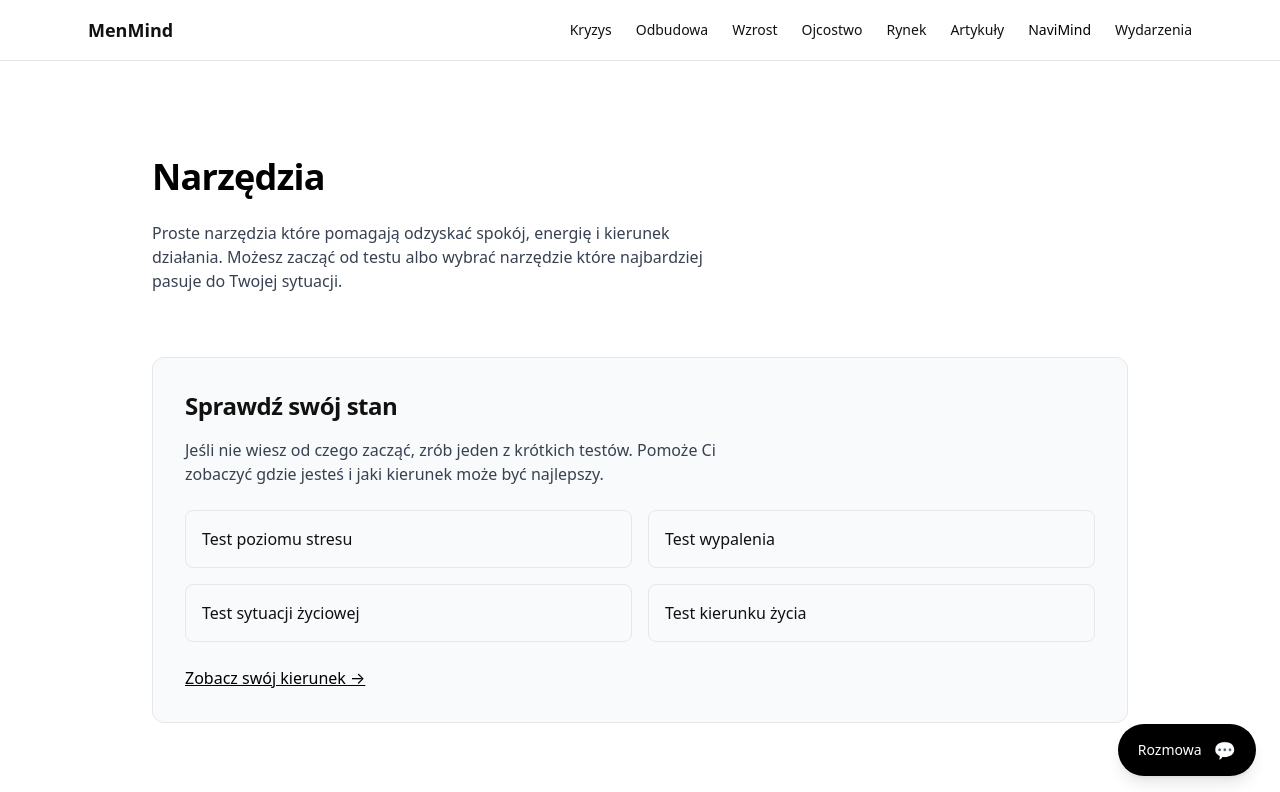
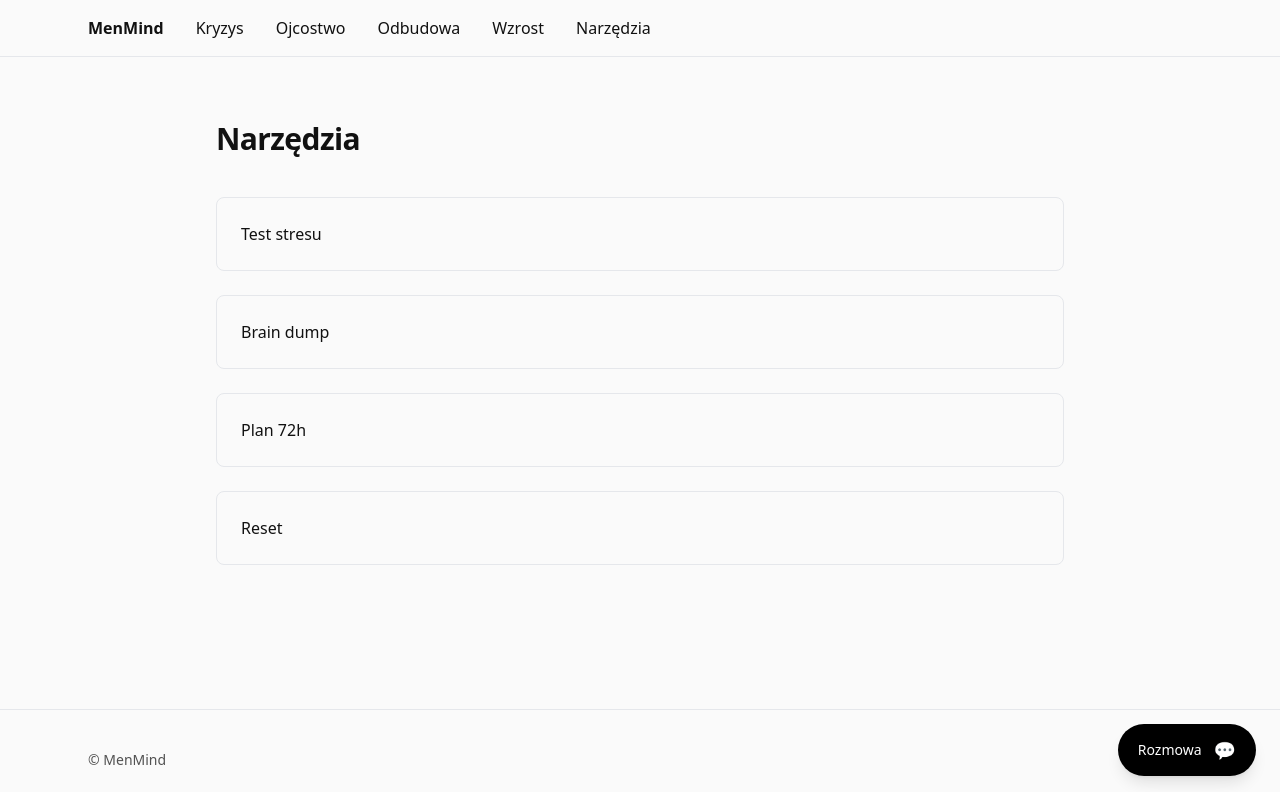
Before and after one commit to wisnialeszno89/menmind-web, a Next.js app: page /narzedzia in a window 1280 px wide. Shown: the top 792 px of the page. Built offline with nearby package versions, Linux system fonts and the light colour scheme.

Commit message:
fix: restore article routing and tools navigation

```diff
--- a/src/app/[world]/[slug]/page.tsx
+++ b/src/app/[world]/[slug]/page.tsx
@@ -1,8 +1,5 @@
 import { notFound } from "next/navigation"
-
 import ArticleLayout from "@/components/ArticleLayout"
-import RelatedArticles from "@/components/RelatedArticles"
-import ArticlePartners from "@/components/ArticlePartners"
 
 import { kryzys } from "@/content/kryzys"
 import { ojcostwo } from "@/content/ojcostwo"
@@ -12,63 +9,54 @@ import { wzrost } from "@/content/wzrost"
 import { readingTime } from "@/lib/readingTime"
 
 type Article = {
-slug:string
-title:string
-description:string
-content:string
+  slug: string
+  title: string
+  description: string
+  content: string
 }
 
 type World = "kryzys" | "ojcostwo" | "odbudowa" | "wzrost"
 
-const worlds:Record<World,Article[]> = {
+const worlds: Record<World, Article[]> = {
   kryzys,
   ojcostwo,
   odbudowa,
   wzrost
 }
 
-/* STATIC GENERATION */
-
-export function generateStaticParams(){
-
-return Object.entries(worlds).flatMap(
-([world,articles])=>
-
-articles.map((a)=>({
+export function generateStaticParams() {
+  return Object.entries(worlds).flatMap(([world, articles]) =>
+    articles.map((a) => ({
       world,
-slug:a.slug
+      slug: a.slug
     }))
-
   )
-
 }
-
-/* PAGE */
 
 export default function Page({
   params
-}:{
-params:{ world:string; slug:string }
-}){
+}: {
+  params: { world: string; slug: string }
+}) {
 
   const { world, slug } = params
 
   const articles = worlds[world as World]
 
-if(!articles) return notFound()
+  if (!articles) return notFound()
 
-const article = articles.find((a)=>a.slug === slug)
+  const article = articles.find((a) => a.slug === slug)
 
-if(!article) return notFound()
+  if (!article) return notFound()
 
   const minutes = readingTime(article.content)
 
   const paragraphs = article.content
-.split("\n\n")
-.map(p=>p.trim())
+    .split("\n")
+    .map((p) => p.trim())
     .filter(Boolean)
 
-return(
+  return (
 
     <ArticleLayout
       title={article.title}
@@ -80,25 +68,14 @@ world={world}
         {minutes} min czytania
       </p>
 
-{paragraphs.map((paragraph,i)=>(
-
+      {paragraphs.map((paragraph, i) => (
         <p
           key={i}
           className="text-lg leading-relaxed mb-6"
         >
           {paragraph}
         </p>
-
       ))}
-
-<hr className="my-16 border-gray-200" />
-
-<RelatedArticles
-world={world}
-slug={slug}
-/>
-
-<ArticlePartners world={world} />
 
     </ArticleLayout>
 
--- a/src/app/narzedzia/page.tsx
+++ b/src/app/narzedzia/page.tsx
@@ -1,126 +1,58 @@
 import Link from "next/link"
-import { tools } from "@/data/tools"
-import BreathingTool from "@/components/BreathingTool"
-import ThoughtJournal from "@/components/ThoughtJournal"
-import StressTest from "@/components/StressTest"
-import MoodLog from "@/components/MoodLog"
-import MicroPlan from "@/components/MicroPlan"
-import QuickScan from "@/components/QuickScan"
 
-export default function ToolsPage(){
+export default function Page() {
 
-return(
+  const tools = [
 
-<main className="bg-white min-h-screen">
+    {
+      slug: "test-stresu",
+      title: "Test stresu"
+    },
 
-<div className="max-w-5xl mx-auto px-6 py-24">
+    {
+      slug: "brain-dump",
+      title: "Brain dump"
+    },
 
-<h1 className="text-4xl font-semibold text-black mb-6">
+    {
+      slug: "plan-72h",
+      title: "Plan 72h"
+    },
+
+    {
+      slug: "reset",
+      title: "Reset"
+    }
+
+  ]
+
+  return (
+
+    <div className="max-w-4xl mx-auto px-6 py-16">
+
+      <h1 className="text-3xl font-semibold mb-10">
         Narzędzia
       </h1>
 
-<p className="text-gray-700 mb-16 max-w-xl">
-Proste narzędzia które pomagają odzyskać spokój,
-energię i kierunek działania. Możesz zacząć od testu
-albo wybrać narzędzie które najbardziej pasuje do Twojej sytuacji.
-</p>
+      <div className="grid gap-6">
 
-{/* SEKCJA DIAGNOZY */}
-
-<div className="border rounded-xl p-8 mb-16 bg-gray-50">
-
-<h2 className="text-2xl font-semibold mb-4">
-Sprawdź swój stan
-</h2>
-
-<p className="text-gray-700 mb-6 max-w-xl">
-Jeśli nie wiesz od czego zacząć, zrób jeden z krótkich testów.
-Pomoże Ci zobaczyć gdzie jesteś i jaki kierunek może być najlepszy.
-</p>
-
-<div className="grid md:grid-cols-2 gap-4">
-
-<Link
-href="/narzedzia/test-stresu"
-className="border rounded-lg p-4 hover:shadow"
->
-Test poziomu stresu
-</Link>
-
-<Link
-href="/narzedzia/test-wypalenia"
-className="border rounded-lg p-4 hover:shadow"
->
-Test wypalenia
-</Link>
-
-<Link
-href="/narzedzia/test-sytuacji"
-className="border rounded-lg p-4 hover:shadow"
->
-Test sytuacji życiowej
-</Link>
-
-<Link
-href="/narzedzia/test-zycia"
-className="border rounded-lg p-4 hover:shadow"
->
-Test kierunku życia
-</Link>
-
-</div>
-
-<Link
-href="/sciezki/kompas"
-className="inline-block mt-6 text-black underline"
->
-Zobacz swój kierunek →
-</Link>
-
-</div>
-
-{/* SEKCJA NARZĘDZI */}
-
-<h2 className="text-2xl font-semibold mb-8">
-Narzędzia działania
-</h2>
-
-<div className="grid md:grid-cols-2 gap-6">
-
-{tools.map(tool=>(
+        {tools.map((tool) => (
 
           <Link
             key={tool.slug}
             href={`/narzedzia/${tool.slug}`}
-className="border rounded-xl p-6 hover:shadow transition"
+            className="border p-6 rounded-lg hover:bg-gray-50"
           >
 
-<h3 className="text-xl font-semibold text-black mb-2">
             {tool.title}
-</h3>
-
-<p className="text-gray-700">
-{tool.description}
-</p>
 
           </Link>
 
         ))}
 
       </div>
-<section className="grid md:grid-cols-2 gap-8">
 
-<BreathingTool />
-<StressTest />
-<ThoughtJournal />
-<MoodLog />
-<MicroPlan />
-<QuickScan />
-
-</section>
     </div>
-
-</main>
 
   )
 
--- a/src/components/ui/Navbar.tsx
+++ b/src/components/ui/Navbar.tsx
@@ -1,44 +1,41 @@
-"use client"
-
 import Link from "next/link"
 
 export default function Navbar() {
 
-return (
+  return (
 
-<header className="border-b border-neutral-200 bg-white">
+    <nav className="w-full border-b border-gray-200">
 
-<div className="max-w-6xl mx-auto px-6 py-4 flex items-center justify-between">
+      <div className="max-w-6xl mx-auto px-6 py-4 flex items-center gap-8">
 
-<Link href="/" className="font-semibold text-lg">
-MenMind
-</Link>
+        <Link href="/" className="font-semibold">
+          MenMind
+        </Link>
 
-<nav className="hidden md:flex gap-6 text-sm text-neutral-700">
+        <Link href="/kryzys">
+          Kryzys
+        </Link>
 
-<Link href="/kryzys">Kryzys</Link>
-<Link href="/odbudowa">Odbudowa</Link>
-<Link href="/wzrost">Wzrost</Link>
-<Link href="/ojcostwo">Ojcostwo</Link>
-<Link href="/rynek">Rynek</Link>
-<Link href="/artykuly">Artykuły</Link>
+        <Link href="/ojcostwo">
+          Ojcostwo
+        </Link>
 
-<Link
-href="/navimind"
-className="font-medium text-black"
->
-NaviMind
-</Link>
-<Link href="/wydarzenia">
-Wydarzenia
-</Link>
+        <Link href="/odbudowa">
+          Odbudowa
+        </Link>
 
-</nav>
+        <Link href="/wzrost">
+          Wzrost
+        </Link>
 
-</div>
+        <Link href="/narzedzia">
+          Narzędzia
+        </Link>
 
-</header>
+      </div>
 
-)
+    </nav>
+
+  )
 
 }
```
Also changed, not shown: src/components/ArticleLayout.tsx (+0 -8 lines). Lines whose indentation alone changed are shown as unchanged.
